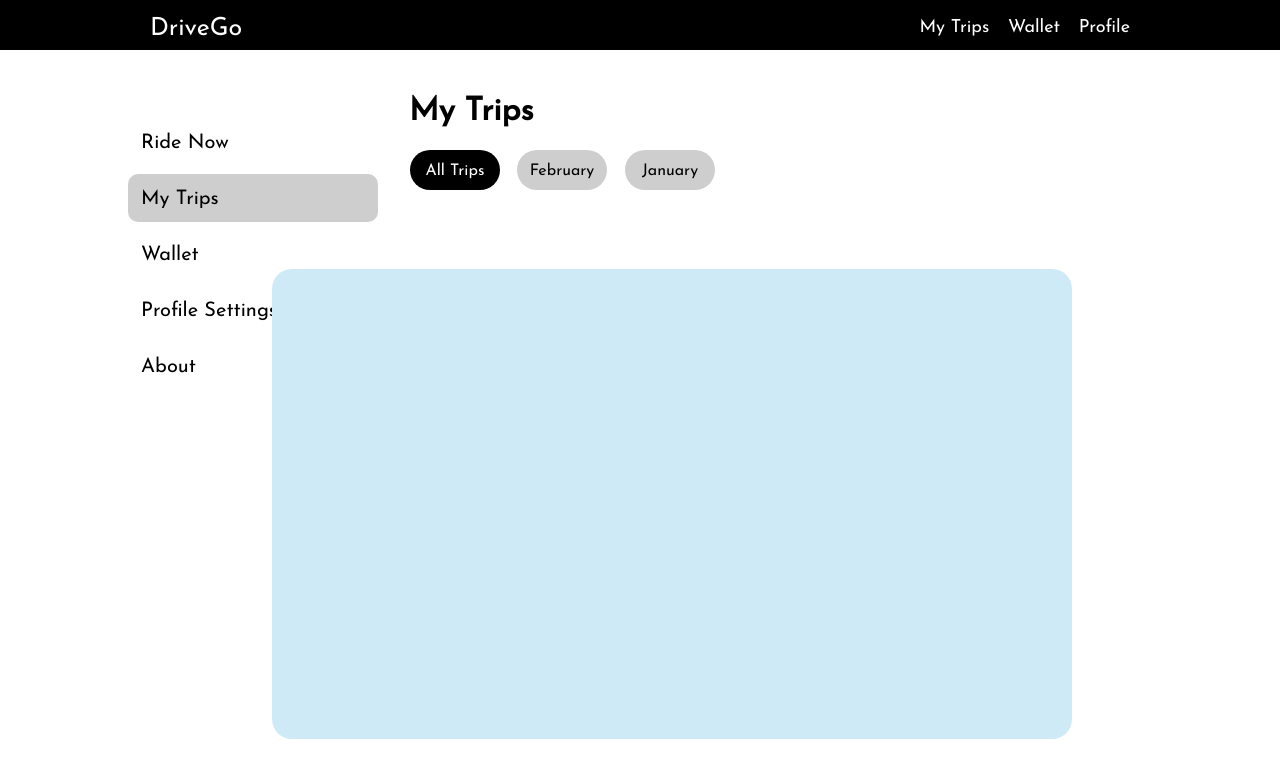
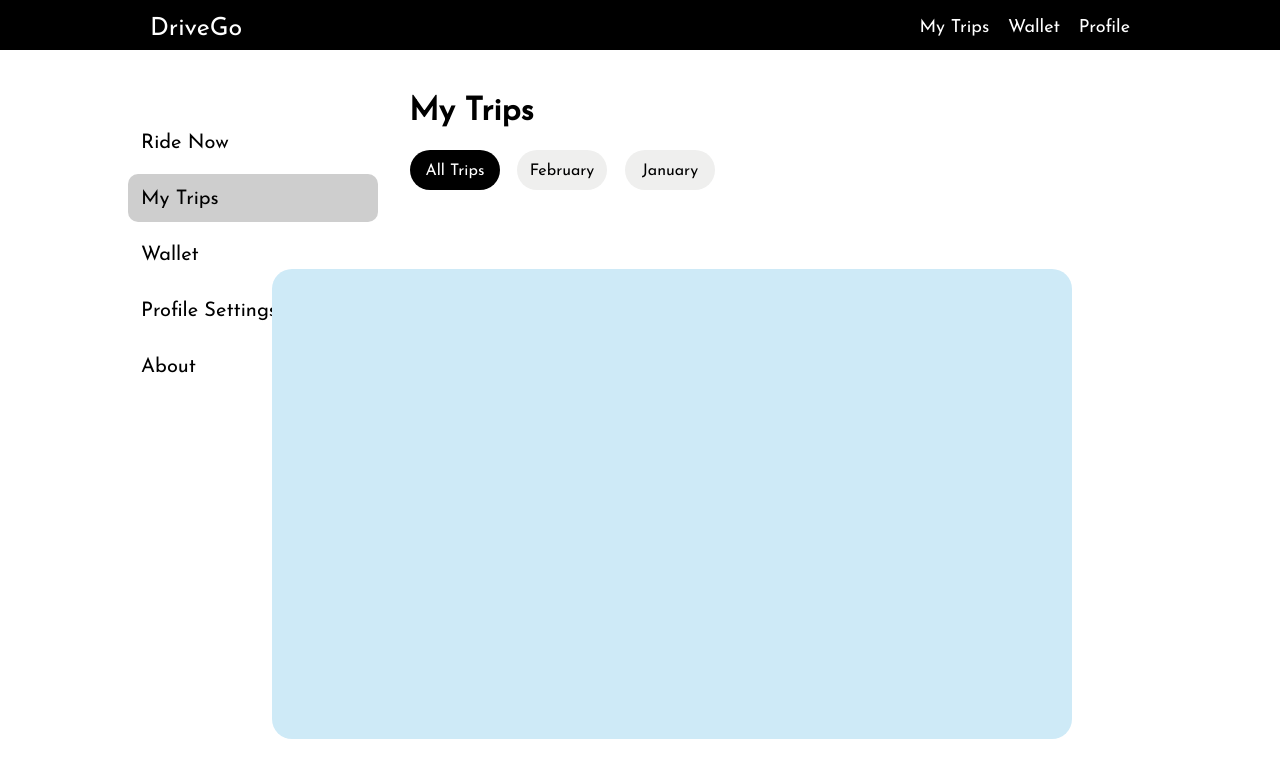
Before and after one commit to karthik-cj/DriveGo, a Next.js app: page /myTrips in a window 1280 px wide. Shown: the top 778 px of the page. Built offline with nearby package versions, Linux system fonts and the light colour scheme; no server answers; sample sign-in values are in the browser's storage; what wagmi would draw is missing.

Commit message:
removed clear button css adjustment

```diff
--- a/components/Map.jsx
+++ b/components/Map.jsx
@@ -37,7 +37,6 @@ const Map = () => {
         destination: dropoff,
         travelMode: google.maps.TravelMode.DRIVING,
       });
-
       setDirectionsResponse(results);
       setDistance(results.routes[0].legs[0].distance.text);
       setDuration(results.routes[0].legs[0].duration.text);
--- a/components/RideSelector.jsx
+++ b/components/RideSelector.jsx
@@ -34,7 +34,7 @@ const RideSelector = () => {
   let newDistance = distance.slice(0, -3);
   return (
     <div>
-      {duration && (
+      {duration && distance && (
         <div style={{ color: "black" }} className="ride-select-box">
           <div>
             {carList.map((car, index) => (
@@ -64,7 +64,6 @@ const RideSelector = () => {
                       left: "13px",
                     }}
                   >
-                    {/* {((basePrice / 10 ** 5) * car.priceMultiplier).toFixed(5)} */}
                     {(
                       (car.priceMultiplier * Number(newDistance)) /
                       100000
--- a/pages/index.jsx
+++ b/pages/index.jsx
@@ -3,6 +3,7 @@ import Map from "../components/Map";
 import PickupDestinationBox from "../components/PickupDestinationBox";
 import { getSession } from "next-auth/react";
 import RideSelector from "../components/RideSelector";
+import Head from "next/head";
 
 export async function getServerSideProps(context) {
   const session = await getSession(context);
@@ -24,6 +25,9 @@ export async function getServerSideProps(context) {
 function Rider() {
   return (
     <div>
+      <Head>
+        <title>DriveGo | Ride Now</title>
+      </Head>
       <Navbar />
       <PickupDestinationBox />
       <RideSelector />
--- a/pages/myTrips.jsx
+++ b/pages/myTrips.jsx
@@ -1,6 +1,8 @@
 import Navbar from "../components/Navbar";
 import ProfileElement from "../components/ProfileElement";
 import { getSession } from "next-auth/react";
+import { useState } from "react";
+import Head from "next/head";
 
 export async function getServerSideProps(context) {
   const session = await getSession(context);
@@ -20,22 +22,47 @@ export async function getServerSideProps(context) {
 }
 
 const Trips = () => {
+  const [activeTab, setActiveTab] = useState("tab1");
+  const handleTab1 = () => {
+    setActiveTab("tab1");
+  };
+  const handleTab2 = () => {
+    setActiveTab("tab2");
+  };
+  const handleTab3 = () => {
+    setActiveTab("tab3");
+  };
   return (
     <div>
+      <Head>
+        <title>DriveGo | My Trips</title>
+      </Head>
       <Navbar />
       <ProfileElement />
       <h1 className="tripHeading">My Trips</h1>
       <div
         className="select_month"
-        style={{ left: "410px", background: "black" }}
+        onClick={handleTab1}
+        id={activeTab === "tab1" ? "active" : ""}
+        style={{ left: "410px" }}
       >
         <p>All Trips</p>
       </div>
-      <div className="select_month" style={{ left: "517px" }}>
-        <p style={{ color: "black" }}>February</p>
+      <div
+        className="select_month"
+        onClick={handleTab2}
+        id={activeTab === "tab2" ? "active" : ""}
+        style={{ left: "517px" }}
+      >
+        <p>February</p>
       </div>
-      <div className="select_month" style={{ left: "625px" }}>
-        <p style={{ color: "black" }}>January</p>
+      <div
+        className="select_month"
+        onClick={handleTab3}
+        id={activeTab === "tab3" ? "active" : ""}
+        style={{ left: "625px" }}
+      >
+        <p>January</p>
       </div>
       <div id="tripBox"></div>
     </div>
--- a/pages/profile.jsx
+++ b/pages/profile.jsx
@@ -1,6 +1,7 @@
 import { getSession, signOut } from "next-auth/react";
 import Navbar from "../components/Navbar";
 import ProfileElement from "../components/ProfileElement";
+import Head from "next/head";
 
 export async function getServerSideProps(context) {
   const session = await getSession(context);
@@ -20,6 +21,9 @@ export async function getServerSideProps(context) {
 const Profile = ({ user }) => {
   return (
     <div>
+      <Head>
+        <title>DriveGo | Profile</title>
+      </Head>
       <Navbar />
       <ProfileElement />
       <div id="profile">
--- a/pages/signin.jsx
+++ b/pages/signin.jsx
@@ -4,6 +4,7 @@ import { useAccount, useConnect, useSignMessage, useDisconnect } from "wagmi";
 import { useRouter } from "next/router";
 import { useAuthRequestChallengeEvm } from "@moralisweb3/next";
 import isOnline from "is-online";
+import Head from "next/head";
 
 function SignIn() {
   const { connectAsync } = useConnect();
@@ -47,6 +48,9 @@ function SignIn() {
 
   return (
     <div className="loginBaground">
+      <Head>
+        <title>DriveGo | Authenticate</title>
+      </Head>
       <div className="login-box">
         <h2>Authenticate</h2>
         <form>
--- a/pages/wallet.jsx
+++ b/pages/wallet.jsx
@@ -1,6 +1,7 @@
 import Navbar from "../components/Navbar";
 import ProfileElement from "../components/ProfileElement";
 import { getSession } from "next-auth/react";
+import Head from "next/head";
 
 export async function getServerSideProps(context) {
   const session = await getSession(context);
@@ -48,6 +49,9 @@ export async function getServerSideProps(context) {
 const Wallet = ({ user, walletTrans }) => {
   return (
     <div>
+      <Head>
+        <title>DriveGo | Wallet</title>
+      </Head>
       <Navbar />
       <ProfileElement />
       <div id="wallet">
--- a/styles/globals.css
+++ b/styles/globals.css
@@ -211,7 +211,7 @@
       position: absolute;
       top: 360px;
       left: 21%;
-      width: 25%;
+      width: 26%;
       margin-top: 24px;
       height: 90%;
       padding: 20px;
@@ -597,14 +597,26 @@
 }
 
  .select_month{
+  cursor: pointer;
   font-family: "Josefin Sans";
   font-size: 19px;
   position: absolute;
+  color: black;
   top: 150px;
-  background: #cecece;
+  background: #efefee;
+  transition: all 300ms;
   height: 40px;
   width: 90px;
   border-radius: 25px;
+ }
+
+#active {
+  background: black;
+  color: white;
+}
+
+ .select_month:hover{
+  background: #cecece;
  }
 
  .select_month p{
```
Also changed, not shown: components/PickupDestinationBox.jsx (+3 -23 lines).
